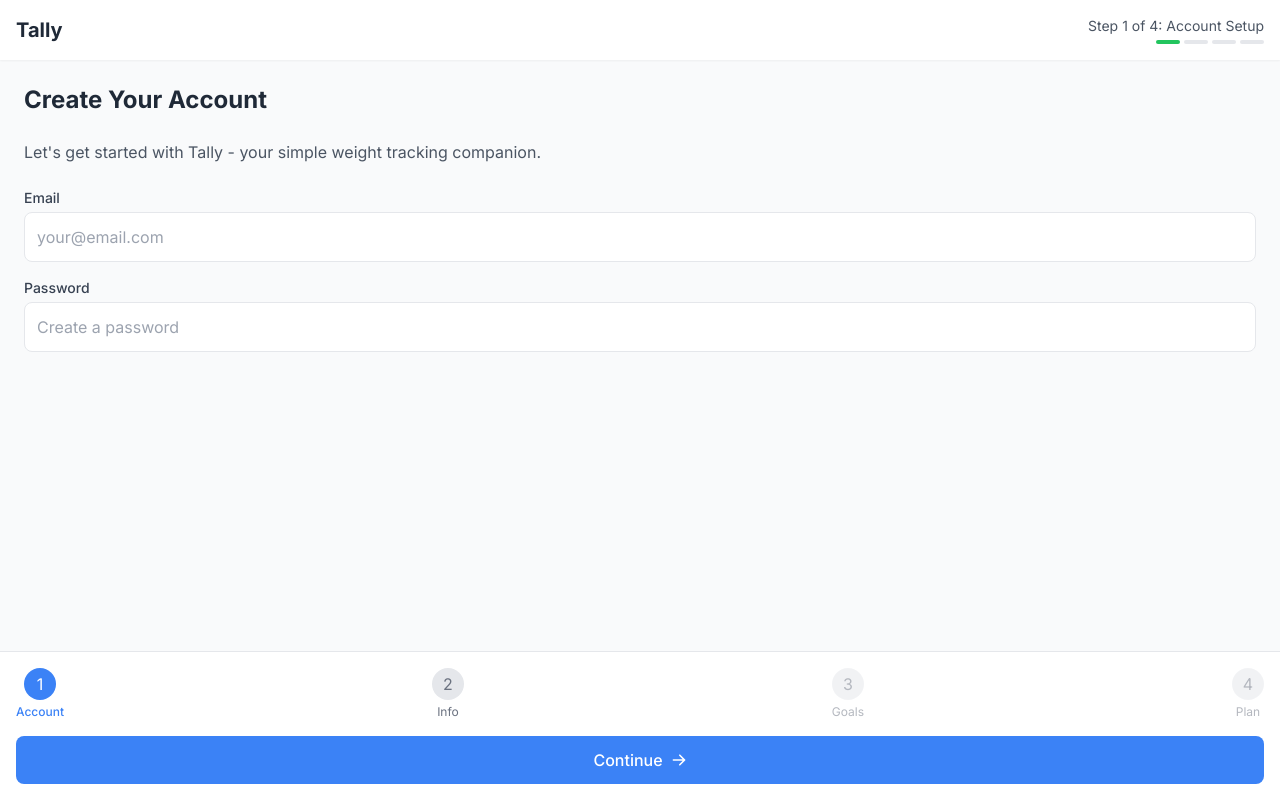
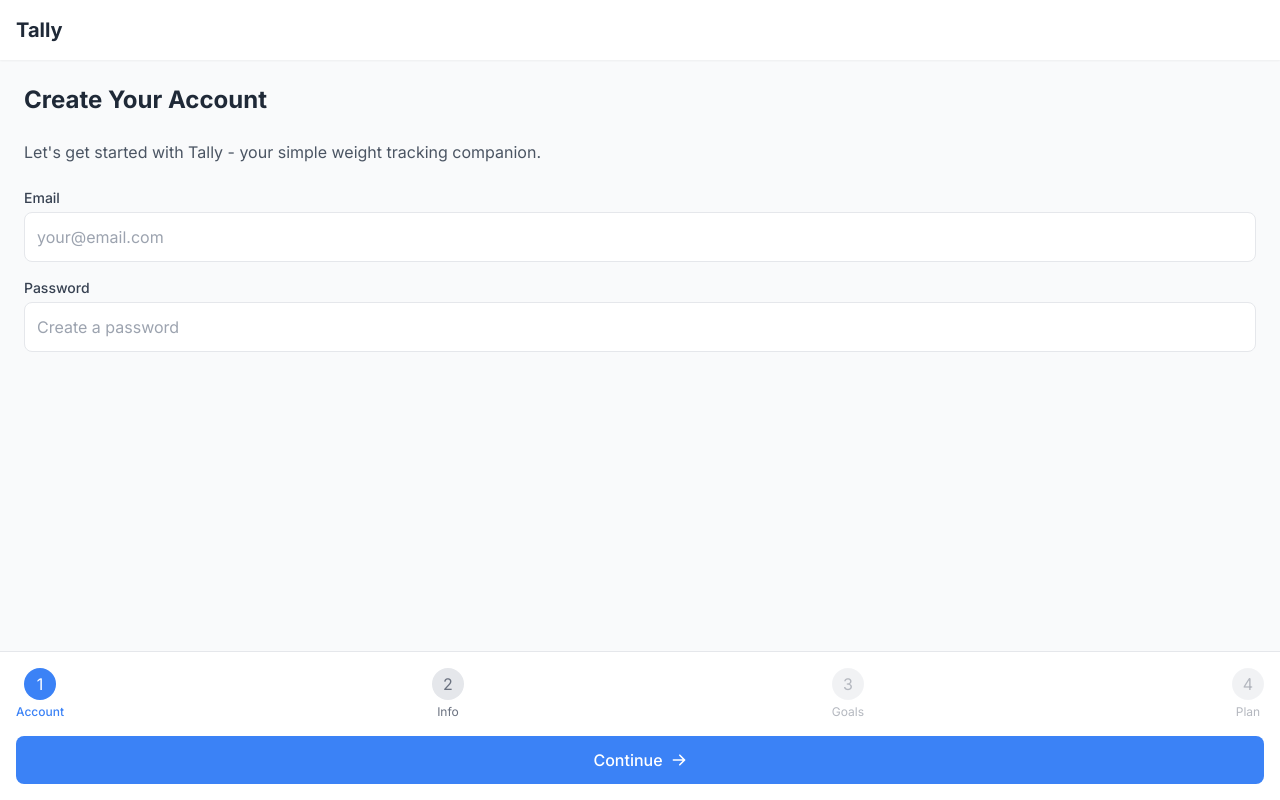
Before and after one commit to vanderhaka/tally-calorie-tracker-upwork, a Next.js app: page / in a window 1280 px wide. Built offline with nearby package versions, Linux system fonts and the light colour scheme.

Commit message:
Remove step indicator text and progress bar from header

```diff
--- a/app/components/onboarding/OnboardingFlow.tsx
+++ b/app/components/onboarding/OnboardingFlow.tsx
@@ -86,10 +86,7 @@ const OnboardingFlow: React.FC<OnboardingFlowProps> = ({ onComplete }) => {
       <div className="bg-white p-4 shadow-sm">
         <div className="flex justify-between items-center">
           <h1 className="text-xl font-bold text-gray-800">Tally</h1>
-          <div className="flex flex-col items-end">
-            <div className="text-sm text-gray-600 mb-1">Step {step} of 4: {getStepTitle()}</div>
-            <ProgressBar currentStep={step} totalSteps={4} />
-          </div>
+          {/* Step indicator text and progress bar removed as it's no longer needed */}
         </div>
       </div>
 
```
